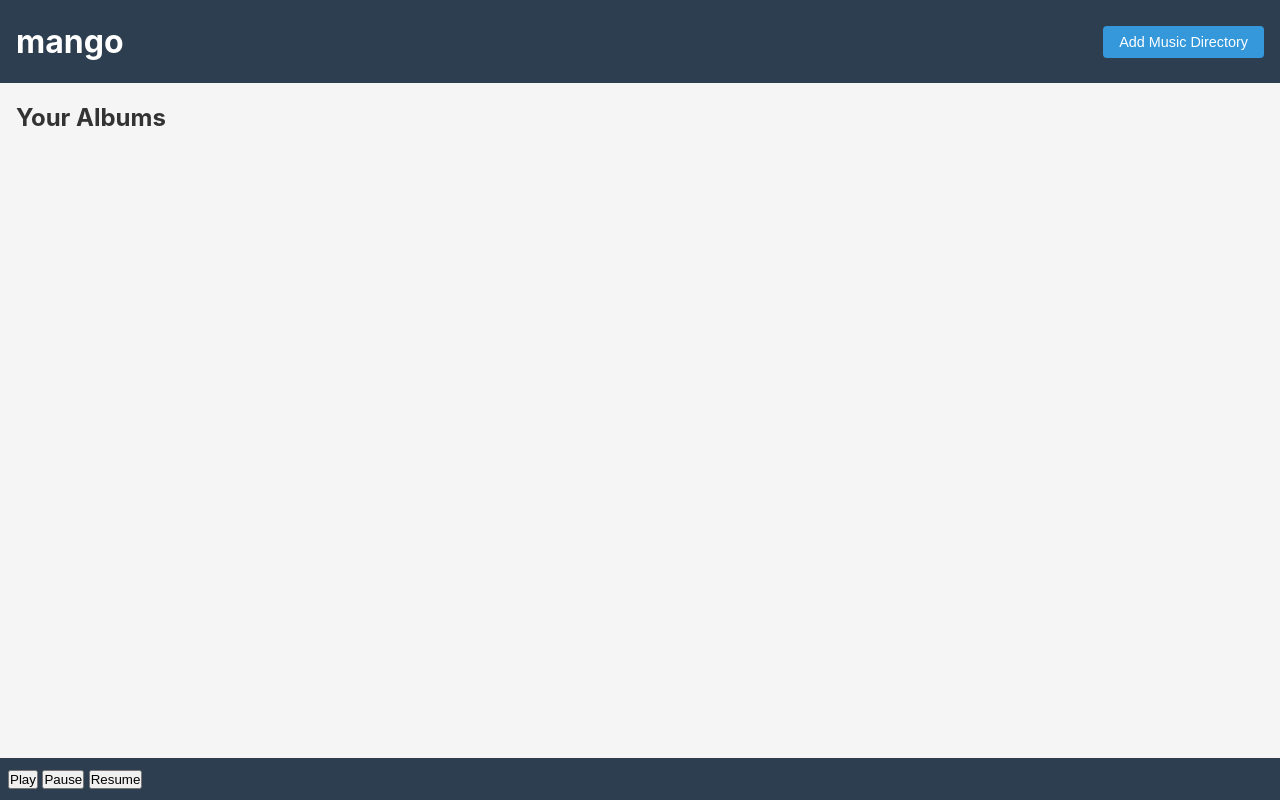
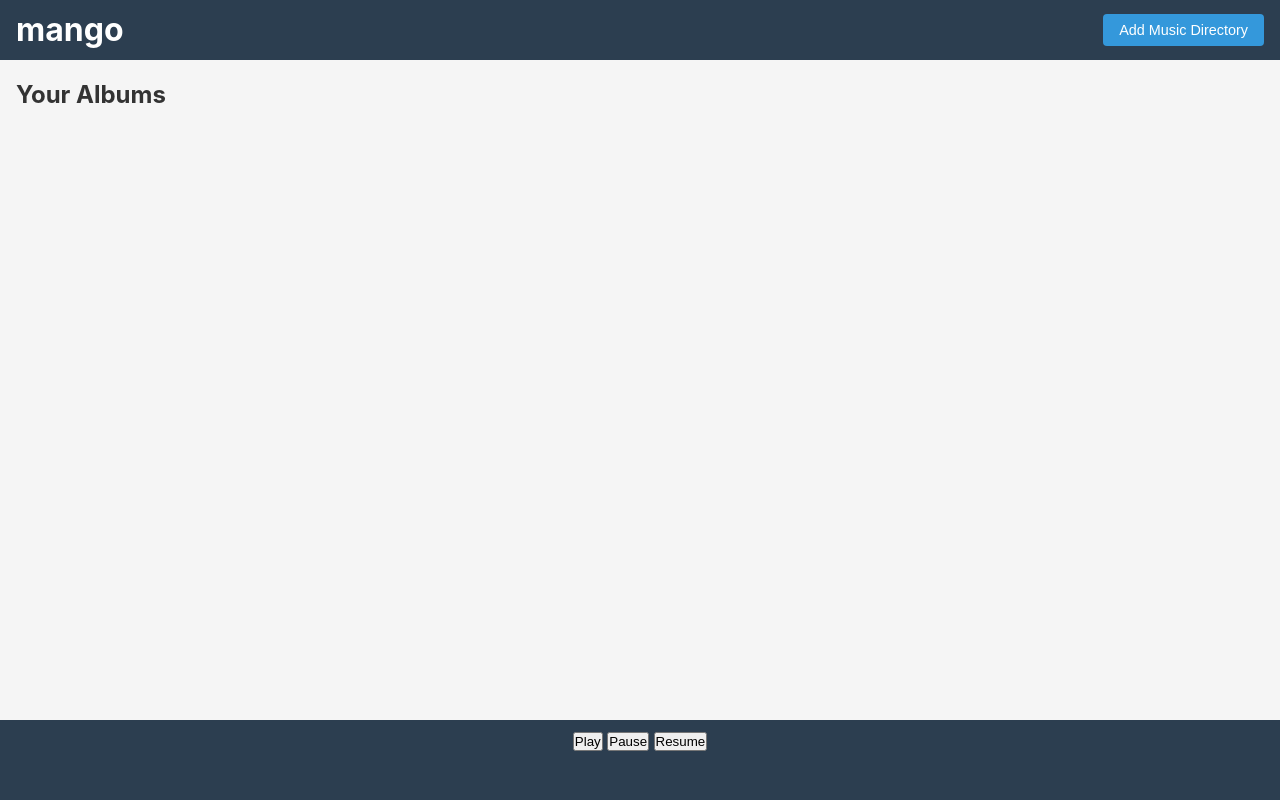
Before and after one commit to snosek/mango, a website built with Vite: page frontend/index.html in a window 1280 px wide. Built offline with nearby package versions, Linux system fonts and the light colour scheme.

Commit message:
make frontend more pretty and fix audio volume and quality

```diff
--- a/frontend/css/albums.css
+++ b/frontend/css/albums.css
@@ -14,8 +14,8 @@
 }
 
 .album-card:hover {
-	transform: translateY(-5px);
-	box-shadow: 0 8px 16px rgba(0, 0, 0, 0.1);
+	/* transform: translateY(-5px); disabled cause of a bug */
+	box-shadow: 0 8px 16px rgba(0, 0, 0, 0.2);
 }
 
 .album-card__cover {
--- a/frontend/css/main.css
+++ b/frontend/css/main.css
@@ -2,6 +2,11 @@
 	margin: 0;
 	padding: 0;
 	box-sizing: border-box;
+}
+
+html {
+	overscroll-behavior-y: none;
+	overscroll-behavior-x: none;
 }
 
 body {
@@ -17,24 +22,36 @@ body {
 	min-height: 100vh;
 }
 
-header {
+.header {
 	background-color: #2c3e50;
 	color: white;
 	padding: 1rem;
 	display: flex;
 	justify-content: space-between;
 	align-items: center;
+	position: fixed;
+	width: 100%;
+	height: 60px;
 }
 
 main {
 	flex: 1;
 	padding: 1rem;
+	margin-top: 60px;
+	margin-bottom: 80px;
 }
 
-footer {
+.footer {
+	position: fixed;
+	bottom: 0;
+	width: 100%;
+	height: 80px;
 	background-color: #2c3e50;
 	color: white;
 	padding: 0.5rem;
+	text-align: center;
+	margin-top: auto;
+	margin-bottom: auto;
 }
 
 .view {
--- a/frontend/index.html
+++ b/frontend/index.html
@@ -11,10 +11,10 @@
 
 <body>
 	<div class="app-container">
-		<header>
+		<div class="header">
 			<h1>mango</h1>
 			<button id="select-dir-button" class="button">Add Music Directory</button>
-		</header>
+		</div>
 		<main>
 			<div id="albums-view" class="view">
 				<h2>Your Albums</h2>
@@ -31,11 +31,11 @@
 				</div>
 			</div>
 		</main>
-		<footer>
+		<div class="footer">
 			<button id="play-button">Play</button>
 			<button id="pause-button">Pause</button>
 			<button id="resume-button">Resume</button>
-		</footer>
+		</div>
 	</div>
 
 	<script type="module" src="./js/main.js"></script>
```
Also changed, not shown: 1 other file.
